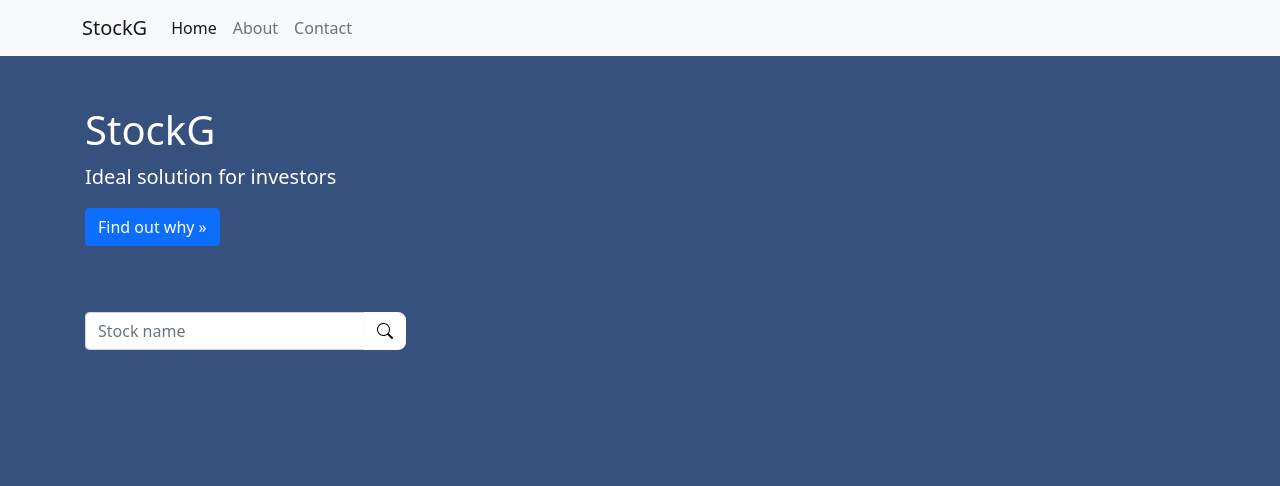
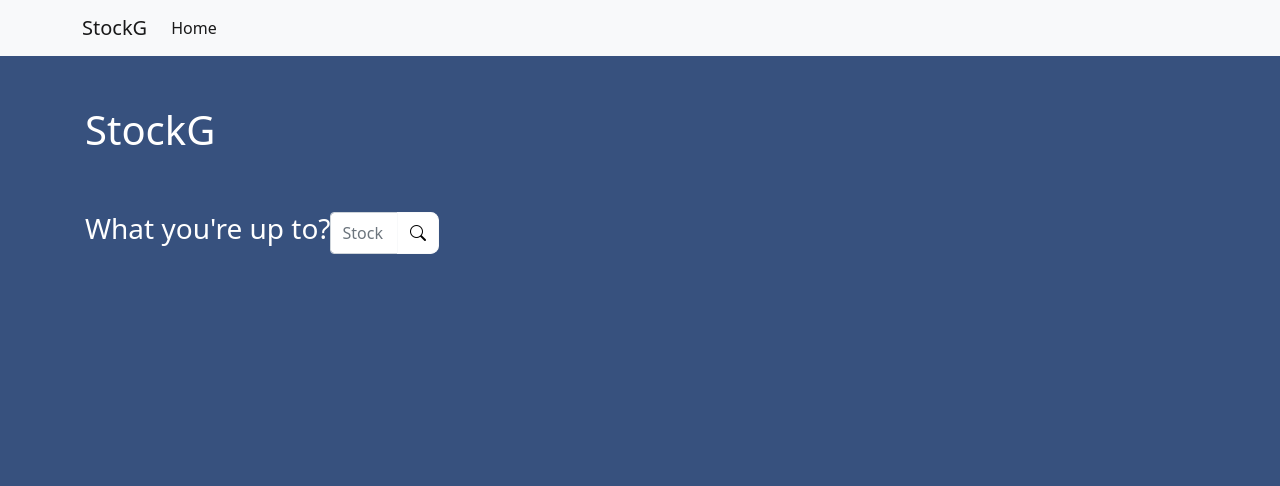
Before and after one commit to IvanAnikin/StockG, a Flask app: page /home in a window 1280 px wide. Shown: the top 486 px of the page. Run offline with Flask 2, Linux system fonts and the light colour scheme; some libraries are stand-ins or nearby versions.

Commit message:
cleaning

```diff
--- a/StockG/templates/index.html
+++ b/StockG/templates/index.html
@@ -4,13 +4,13 @@
 
 <div class="jumbotron">
     <h1>{{brand_name}}</h1>
-    <p class="lead">Ideal solution for investors</p>
-    <p><a href="{{ url_for('about') }}" class="btn btn-primary btn-large">Find out why &raquo;</a></p>
 </div>
 
 <div class="row">
     <div class="col-md-4">
         <div class="input-group rounded">
+            <h3>What you're up to?</h3><br />
+
             <input type="text" id="stock_name" name="stock_name" placeholder="Stock name" class="form-control rounded" aria-label="Stock name"/>
 
             <button onclick="stock_info_click()" class="btn btn-light search_btn"><i class="bi bi-search"></i></button>
--- a/StockG/templates/layout.html
+++ b/StockG/templates/layout.html
@@ -21,12 +21,6 @@
                 <ul class="navbar-nav me-auto mb-2 mb-lg-0">
                     <li class="nav-item">
                         <a class="nav-link active" aria-current="page" href="{{ url_for('home') }}">Home</a>
-                    </li>
-                    <li class="nav-item">
-                        <a class="nav-link" href="{{ url_for('about') }}">About</a>
-                    </li>
-                    <li class="nav-item">
-                        <a class="nav-link" href="{{ url_for('contact') }}">Contact</a>
                     </li>
                 </ul>
             </div>
--- a/StockG/views.py
+++ b/StockG/views.py
@@ -15,7 +15,6 @@ year = params.general_args['year']
 
 
 # Intro Page
-@app.route('/')
 @app.route("/intro")
 def intro():
     return render_template(
@@ -27,7 +26,7 @@ def intro():
 
 
 # StockG UI
-
+@app.route('/')
 @app.route('/home')
 def home():
     return render_template(
@@ -36,27 +35,6 @@ def home():
         year=year,
         brand_name = brand_name
     )
-
-@app.route('/contact')
-def contact():
-    return render_template(
-        'contact.html',
-        title='Contact',
-        year=year,
-        brand_name = brand_name
-        #message='Contacts'
-    )
-
-@app.route('/about')
-def about():
-    return render_template(
-        'about.html',
-        title='About',
-        year=year,
-        brand_name = brand_name
-        #message='Contacts'
-    )
-
 
 # Requst hanglers
 
```
Also changed, not shown: StockG/templates/about.html (deleted, +0 -10 lines), StockG/templates/contact.html (deleted, +0 -20 lines), 1 other file.
